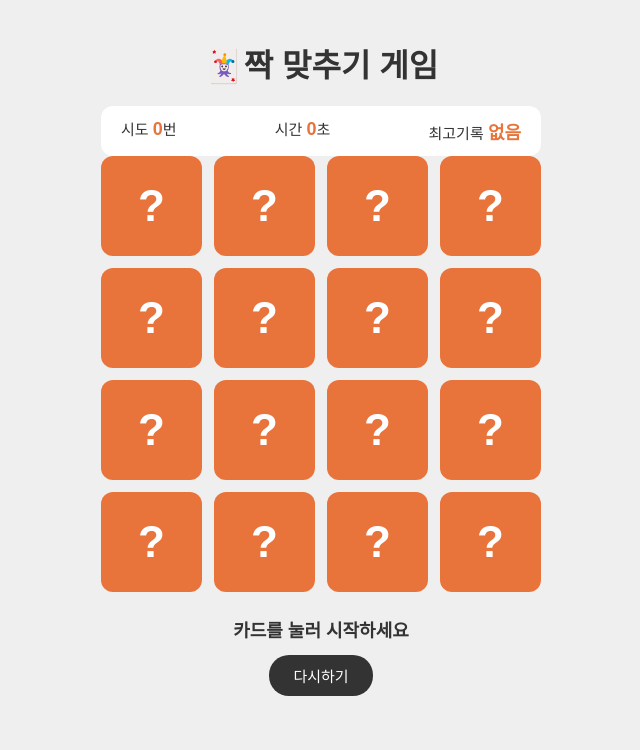
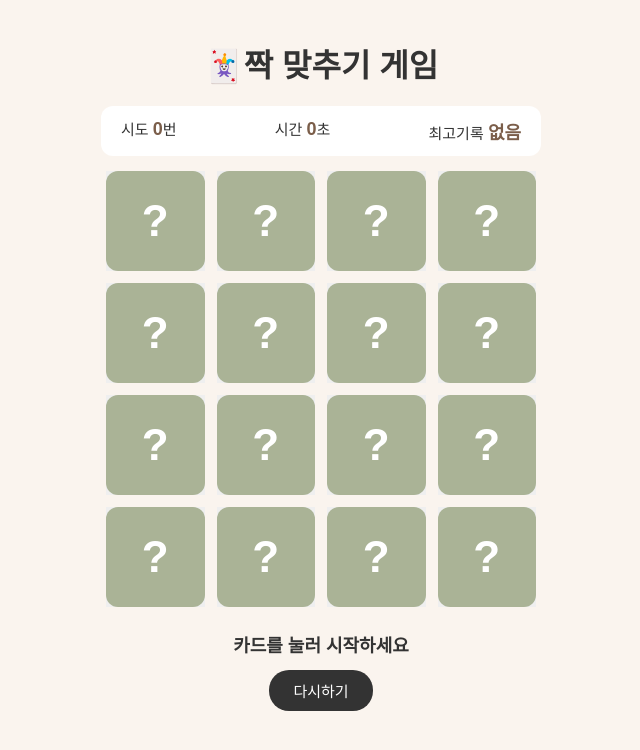
Before and after one commit to jesion0121-sudo/javascript-match-game, a plain HTML site: page index.html in a window 1280 px wide. Shown: the whole page, without its empty margins (319-959 px from the left). Drawn offline with Linux system fonts and the light colour scheme.

Commit message:
change color

```diff
--- a/css/style.css
+++ b/css/style.css
@@ -2,7 +2,7 @@
 ul { list-style: none; }
 button { font-family: inherit; border: none; cursor: pointer; }
 body{
-    background-color: #efefef;
+    background-color: #faf4ee;
     font-family: 'Pretendard', 'Malgun Gothic', sans-serif;
     color: #333;
 }
@@ -29,10 +29,11 @@ h1{
 }
 
 .status strong{
-    color: #e8743b;
+    color: #7b5e4a;
     font-size: 18px;
 }
 .board{
+    padding: 15px 5px 0;
     display: grid;
     grid-template-columns: repeat(4, 1fr);
     gap: 12px;
@@ -57,15 +58,16 @@ h1{
     backface-visibility: hidden;
 }
 .card .front {
-    background-color: #e8743b;
+    background-color: #aab396;
     color: #fff;
     font-weight: bold;
+    transform: translateZ(1px);
 }
 
 .card .back{
-    border: 3px solid #e8743b;
-    background-color: #fff;
-    transform: rotateY(180deg);
+    border: 3px solid #7b5e4a;
+    background-color: #faf4ee;
+    transform: rotateY(180deg) translateZ(1px);
 }
 .card:hover{
     transform: translateY(-4px);
@@ -76,8 +78,8 @@ h1{
 }
 
 .card.matched .back{
-    background-color: #d8f5d0;
-    border-color: #4caf50;
+    background-color: #eed9c4;
+    border-color: #dda29a;
 }
 
 .message{
--- a/js/app.js
+++ b/js/app.js
@@ -5,7 +5,7 @@ const bestText = document.querySelector('.best')
 const message = document.querySelector('.message')
 const btnRestart = document.querySelector('.restart')
 
-const emojis = ['🍎', '🍌', '🍇', '🍓', '🍒', '🥝', '🍑', '🍍']
+const emojis = ['🐱', '🐹', '🐻', '🦊', '🐥', '🐬', '🐮', '🐧']
 
 const makeCards = () => [...emojis, ...emojis]  //16개 카드 반환
 
```
